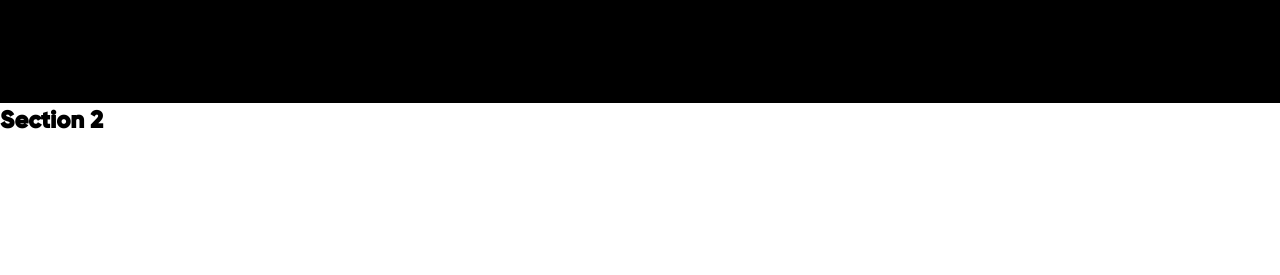
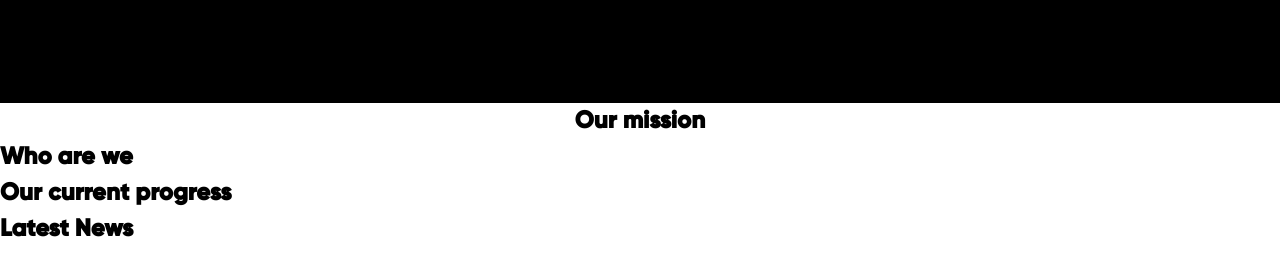
Before and after one commit to Simon-Daigneault/Website, a plain HTML site: page index.html in a window 1280 px wide. Shown: the part 697-972 px from the top of the page. Drawn offline with nearby package versions, Linux system fonts and the light colour scheme.

Commit message:
index.html headings added

```diff
--- a/index.html
+++ b/index.html
@@ -26,7 +26,7 @@
 
         <section class="sections section1">
             <div>
-
+<h1>Our mission</h1>
             </div>
             <div>
 
@@ -34,7 +34,24 @@
         </section>
         <section class="sections section2">
             <div>
-                <h1>Section 2</h1>
+                <h1>Who are we</h1>
+            </div>
+            <div>
+
+            </div>
+        </section>
+        <section class="sections section3">
+            <div>
+                <h1>Our current progress</h1>
+            </div>
+            <div>
+
+            </div>
+        </section>
+        <section class="sections section3">
+            <div>
+                <h1>Latest News</h1>
+                <p></p>
             </div>
             <div>
 
```
